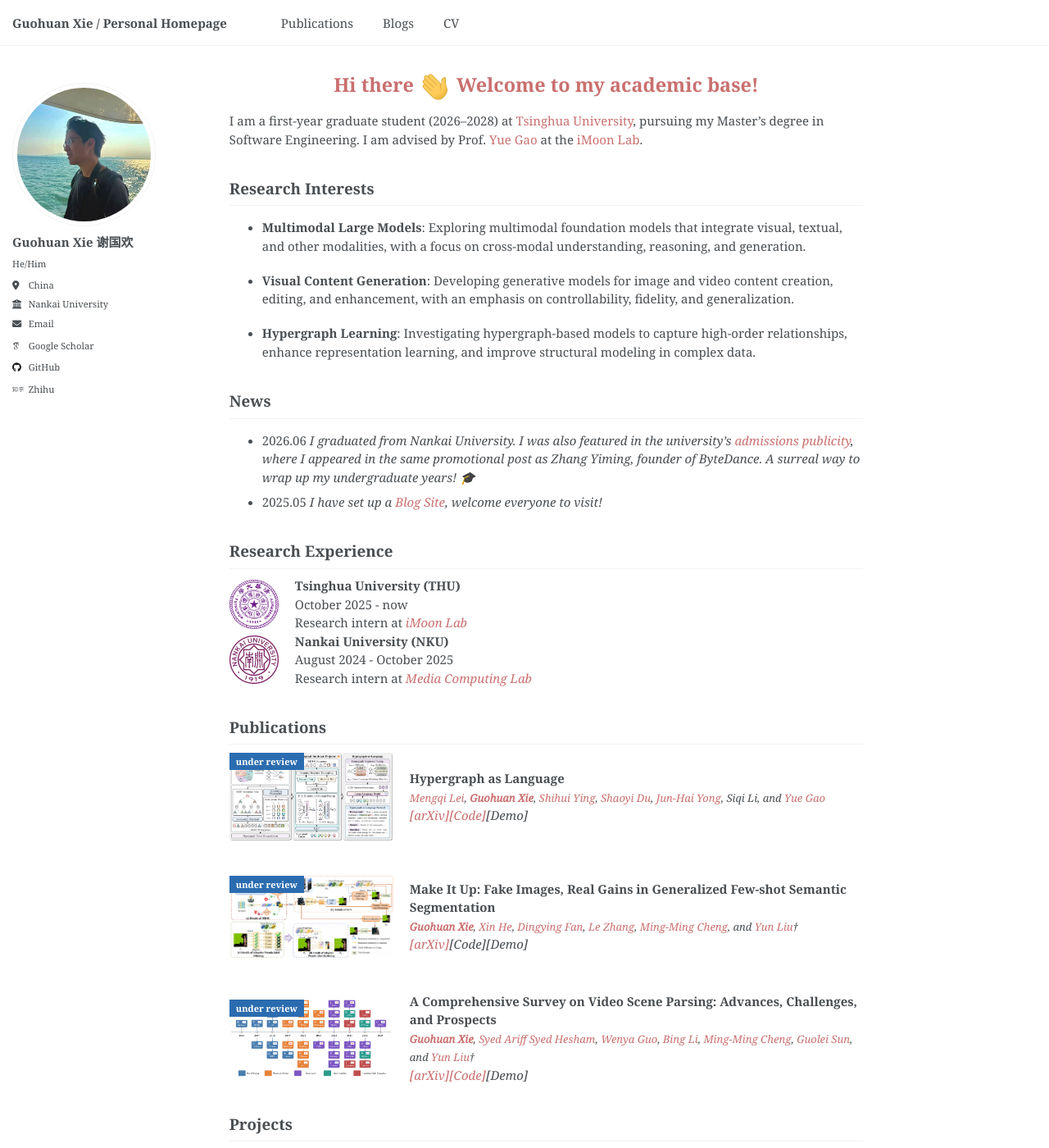
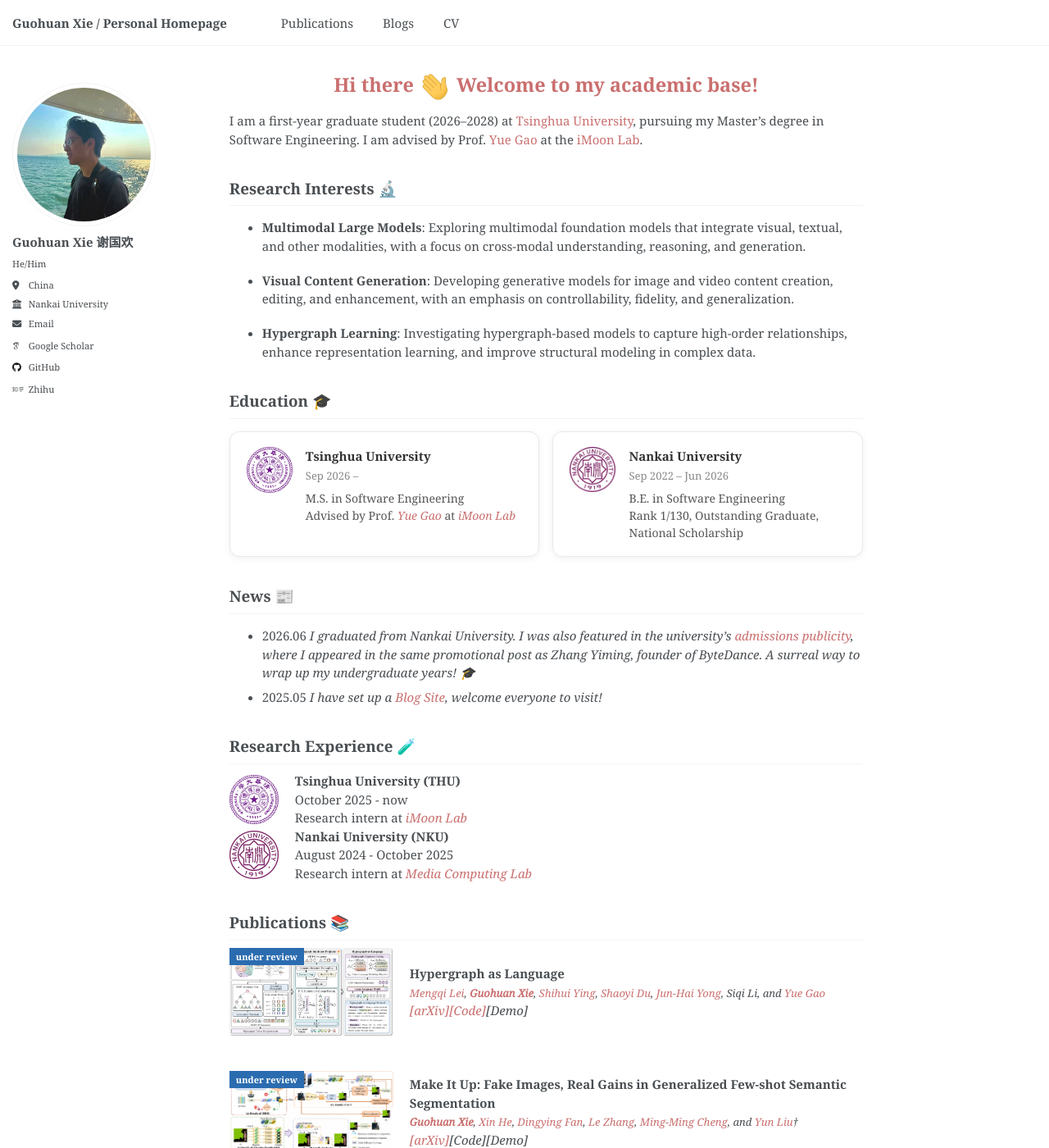
Before and after one commit to guohuan-xie/guohuan-xie.github.io, a Jekyll site: the page built from _pages/about.md, in a window 1280 px wide and 1400 px high. Shown: the whole window at 82% size. Built offline with Jekyll 4.4.1, drawn with Linux system fonts in a browser that asks for light colours; some web fonts are replaced; some of the changed text lies outside the part shown.

Commit message:
Enhance the about page by adding a structured education section with cards for Tsinghua and Nankai University, and update section headers with relevant emojis for improved visual appeal and organization.

```diff
--- a/_pages/about.md
+++ b/_pages/about.md
@@ -23,6 +23,49 @@
            text-decoration: none !important;
            color: #ca6f6f;
         }
+        .edu-grid {
+            display: grid;
+            grid-template-columns: repeat(2, 1fr);
+            gap: 16px;
+            margin: 1em 0;
+        }
+        .edu-card {
+            display: flex;
+            align-items: flex-start;
+            gap: 16px;
+            padding: 18px 20px;
+            background: #fff;
+            border: 1px solid #e8e8e8;
+            border-radius: 12px;
+            box-shadow: 0 2px 8px rgba(0, 0, 0, 0.06);
+        }
+        .edu-card img {
+            width: 56px;
+            height: 56px;
+            object-fit: contain;
+            flex-shrink: 0;
+        }
+        .edu-card-title {
+            font-weight: 700;
+            font-size: 15px;
+            color: #333;
+            margin-bottom: 4px;
+        }
+        .edu-card-date {
+            font-size: 13px;
+            color: #888;
+            margin-bottom: 6px;
+        }
+        .edu-card-desc {
+            font-size: 14px;
+            color: #555;
+            line-height: 1.5;
+        }
+        @media (max-width: 768px) {
+            .edu-grid {
+                grid-template-columns: 1fr;
+            }
+        }
     </style>
 </head>
 <body>
@@ -32,7 +75,7 @@
 I am a first-year graduate student (2026–2028) at [Tsinghua University](https://www.tsinghua.edu.cn/), pursuing my Master's degree in Software Engineering. I am advised by Prof. [Yue Gao](https://www.thss.tsinghua.edu.cn/faculty/gaoyue.htm) at the [iMoon Lab](https://www.gaoyue.org/).
 
 
-Research Interests
+Research Interests 🔬
 --------
 * **Multimodal Large Models**: Exploring multimodal foundation models that integrate visual, textual, and other modalities, with a focus on cross-modal understanding, reasoning, and generation.
 
@@ -41,13 +84,41 @@
 * **Hypergraph Learning**: Investigating hypergraph-based models to capture high-order relationships, enhance representation learning, and improve structural modeling in complex data.
 
 
-News
+Education 🎓
+--------
+<div class="edu-grid">
+    <div class="edu-card">
+        <img src="images/tsinghua.png" alt="Tsinghua University logo">
+        <div>
+            <div class="edu-card-title">Tsinghua University</div>
+            <div class="edu-card-date">Sep 2026 –</div>
+            <div class="edu-card-desc">
+                M.S. in Software Engineering<br>
+                Advised by Prof. <a href="https://www.thss.tsinghua.edu.cn/faculty/gaoyue.htm" target="_blank"><em>Yue Gao</em></a> at <a href="https://www.gaoyue.org/" target="_blank"><em>iMoon Lab</em></a>
+            </div>
+        </div>
+    </div>
+    <div class="edu-card">
+        <img src="images/nku.png" alt="Nankai University logo">
+        <div>
+            <div class="edu-card-title">Nankai University</div>
+            <div class="edu-card-date">Sep 2022 – Jun 2026</div>
+            <div class="edu-card-desc">
+                B.E. in Software Engineering<br>
+                Rank 1/130, Outstanding Graduate, National Scholarship
+            </div>
+        </div>
+    </div>
+</div>
+
+
+News 📰
 ---------------
 * 2026.06 *I graduated from Nankai University. I was also featured in the university's [admissions publicity](https://mp.weixin.qq.com/s/ZD2FKxRdWY3RG6JCJP9aEg), where I appeared in the same promotional post as Zhang Yiming, founder of ByteDance. A surreal way to wrap up my undergraduate years! 🎓*
 - 2025.05 *I have set up a [Blog Site](https://guohuan-xie.github.io), welcome everyone to visit!*
 
 
-Research Experience
+Research Experience 🧪
 --------------
 <div style="display: flex; align-items: center;">
     <img src="images/tsinghua.png" alt="Tsinghua logo" width="60" height="60" style="margin-right: 20px;">
@@ -66,7 +137,7 @@
     </div>
 </div>
 
-Publications
+Publications 📚
 --------------
 <div style="display: flex; align-items: center;">
     <div style="position: relative; margin-right: 20px; flex-shrink: 0;">
@@ -127,7 +198,7 @@
     </div>
 </div>
 
-Projects
+Projects 💻
 --------
 <div style="display: flex; align-items: center;">
     <img src="images/Immortal_Verse.png" alt="Immortal Verse: The Journey of Li Bai" width="200" height="100" style="margin-right: 20px;">
@@ -140,11 +211,11 @@
     </div>
 </div>
 
-Academic Service
+Academic Service ✍️
 --------
 - *reviewer:IJCAI2026,ICMR2026*
 
-Awards
+Awards 🏆
 ---------------
 - *2026: Outstanding Graduate of Nankai University*
 - *2025: BYD Scholarship – 10,000 CNY*
```
